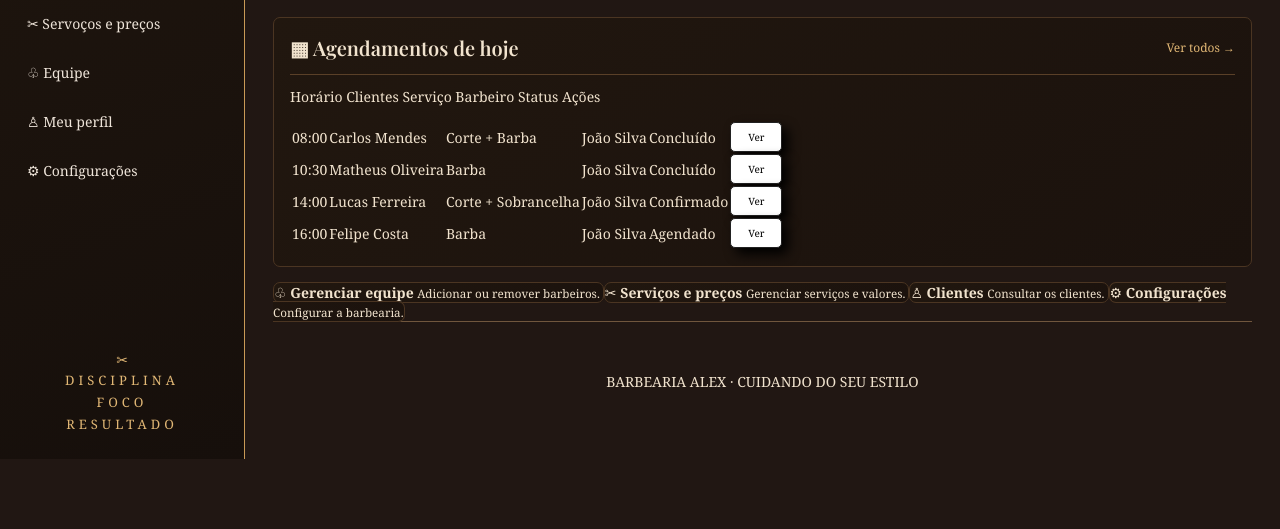
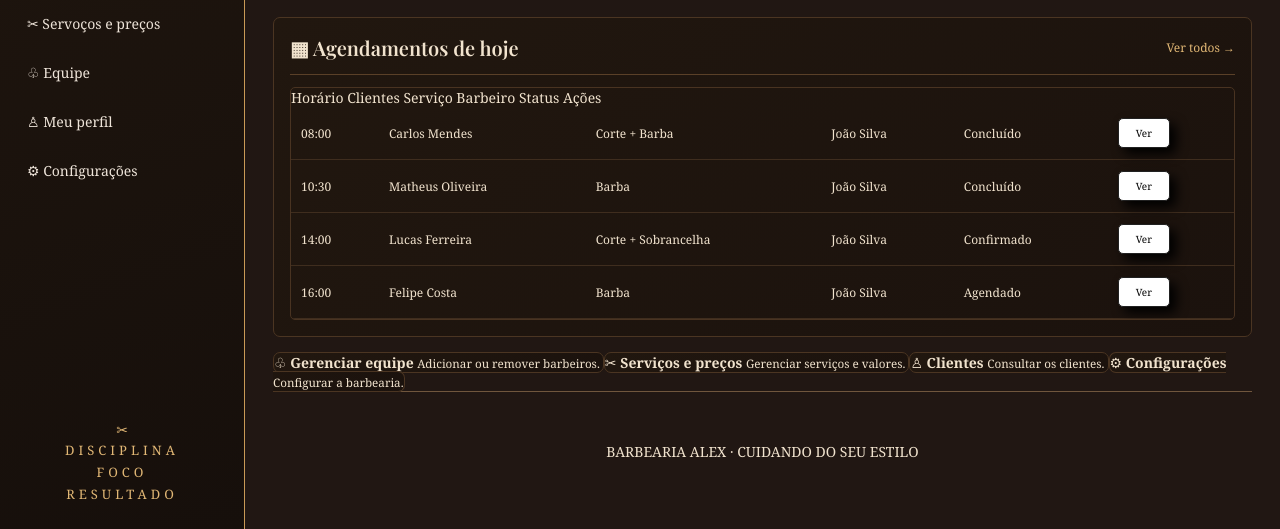
Before and after one commit to alexsandro858/projeto-barbearia, a plain HTML site: page pages/barbeiro.html in a window 1280 px wide. Shown: the part 395-924 px from the top of the page. Before the commit the page ends 854 px from the top, so only its background shows below. Drawn offline with nearby package versions, Linux system fonts and the light colour scheme.

Commit message:
atalização css

```diff
--- a/css/barbeiro.css
+++ b/css/barbeiro.css
@@ -373,3 +373,30 @@ h1 {
   font-size: 18px;
   margin-left: 4px;
 }
+
+.table-wrap {
+  overflow-x: auto;
+  border: 1px solid #493321;
+  border-radius: 5px;
+}
+
+table {
+  width: 100%;
+  border-collapse: collapse;
+  min-width: 720px;
+  text-align: left;
+}
+
+th,
+td {
+  padding: 11px 10px;
+  border-bottom: 1px solid #3f2d1e;
+  white-space: nowrap;
+  font-size: 12px;
+}
+
+th {
+  background: #2a1d13;
+  color: #f4e9dd;
+  font-weight: 500;
+}
```
